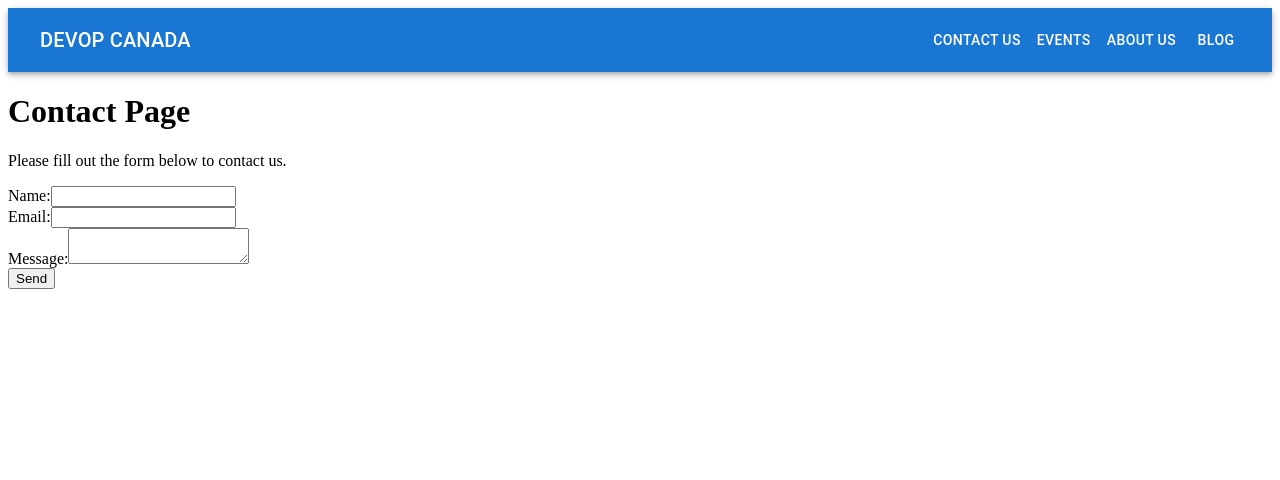
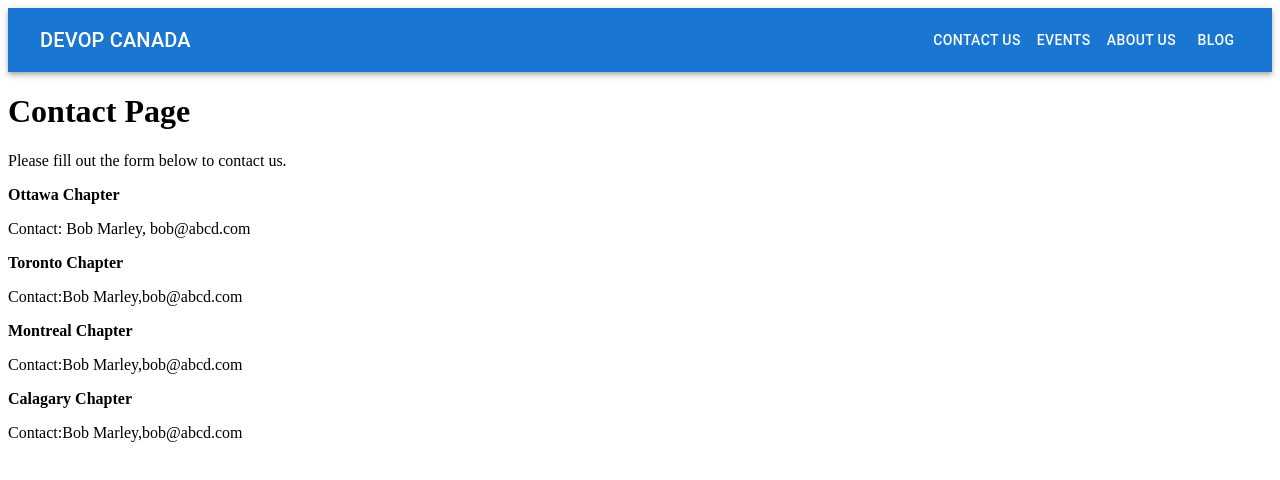
Before and after one commit to Bruce-liushaopeng/DevOp-Canada, a React (Vite) app: page /contact in a window 1280 px wide. Shown: the top 480 px of the page. Built offline with nearby package versions, Linux system fonts and the light colour scheme.

Commit message:
feat:added the chapters in contact page

```diff
--- a/src/pages/Contact.jsx
+++ b/src/pages/Contact.jsx
@@ -3,28 +3,32 @@ import React from "react";
 function Contact() {
   return (
     <>
-    <h1>
-      Contact Page
-    </h1>
-    <p>Please fill out the form below to contact us.</p>
-    <form>
-        <label>
-          Name:
-          <input type="text" name="name" />
-        </label>
-        <br />
-        <label>
-          Email:
-          <input type="email" name="email" />
-        </label>
-        <br />
-        <label>
-          Message:
-          <textarea name="message"></textarea>
-        </label>
-        <br />
-        <button type="submit">Send</button>
-      </form>
+      <h1>Contact Page</h1>
+      <p>Please fill out the form below to contact us.</p>
+      <div style={{ textAlign: "left" }}>
+        <p>
+          <b>Ottawa Chapter</b>
+        </p>
+        <p>Contact: Bob Marley, bob@abcd.com</p>
+      </div>
+      <div style={{ textAlign: "left" }}>
+        <p>
+          <b>Toronto Chapter</b>
+        </p>
+        <p>Contact:Bob Marley,bob@abcd.com</p>
+      </div>
+      <div style={{ textAlign: "left" }}>
+        <p>
+          <b>Montreal Chapter</b>
+        </p>
+        <p>Contact:Bob Marley,bob@abcd.com</p>
+      </div>
+      <div style={{ textAlign: "left" }}>
+        <p>
+          <b>Calagary Chapter</b>
+        </p>
+        <p>Contact:Bob Marley,bob@abcd.com</p>
+      </div>
     </>
   );
 }
```
